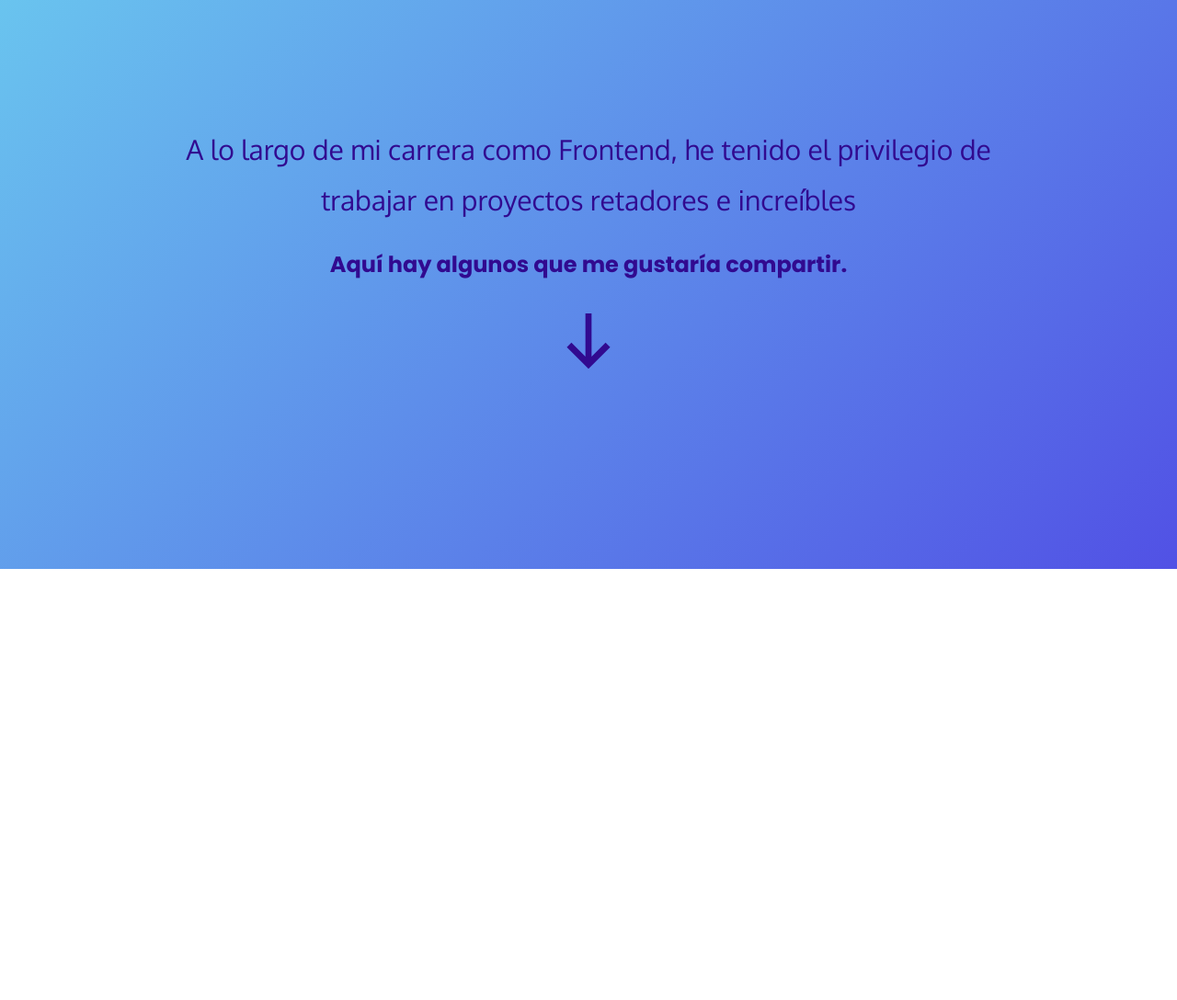
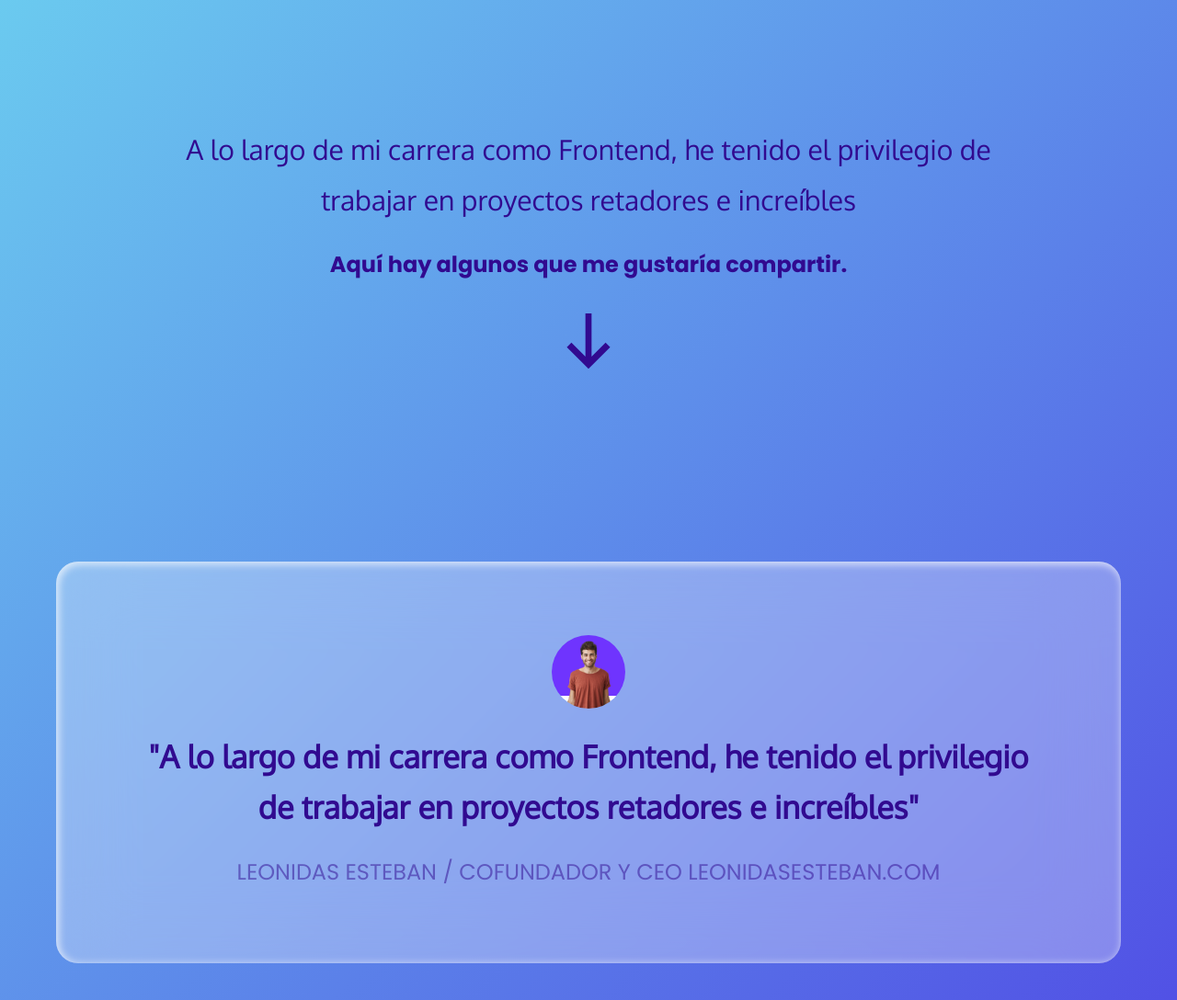
Before and after one commit to yersonreyes/reto-jaume, a plain HTML site: page index.html in a window 1280 px wide. Shown: the part 680-1768 px from the top of the page at 92% size. Before the commit the page ends 1299 px from the top, so only its background shows below. Drawn offline with Linux system fonts and the light colour scheme.

Commit message:
creado componente testimonio

```diff
--- a/css/css/personal-message.css
+++ b/css/css/personal-message.css
@@ -1,6 +1,6 @@
 .personal-message{
-padding-block-start: 40px ;
-padding-block-end: 40px ;
+margin-block-start: 40px ;
+margin-block-end: 40px ;
 display: flex;
 justify-content: center;
 }
@@ -33,7 +33,7 @@ justify-content: center;
 @media screen and (min-width: 768px){
 
     .personal-message{
-        padding-block-start: 200px ;
-        padding-block-end: 200px ;
+        margin-block-start: 200px ;
+        margin-block-end: 200px ;
         }
 }
--- /dev/null
+++ b/css/css/testimonial.css
@@ -0,0 +1,60 @@
+.testimonial{
+    margin-block-start:40px ;
+    margin-block-end: 40px;
+}
+
+.testimonial-container{
+    display: flex;
+    flex-direction: column;
+    justify-content: center;
+    align-items: center;
+    gap: 24px ;
+    padding: 24px;
+    background: rgba(255, 255, 255, 0.3);
+    backdrop-filter: blur(39.7657px);
+    border-radius: 24px;
+    box-shadow: inset 2px 2px 8px 1px rgba(255, 255, 255, 0.7)
+
+}
+
+.testimonial-container img{
+    inline-size: 64px;
+    block-size: 64px;
+    border-radius: 50%;
+}
+
+.testimonial-text1{
+    margin: 0;
+    font: var(--fonttestimnonial);
+}
+
+.testimonial-text2{
+    margin: 0;
+    font: var(--caption);
+    opacity: 0.5;
+}
+
+
+@media screen and (min-width: 768px){
+
+    .testimonial-container{
+        padding: 80px;
+        text-align: center;
+    }
+
+    .testimonial-container img{
+        inline-size: 80px;
+        block-size: 80px;
+    }
+
+    .testimonial-text1{
+        font-size: 34px;
+        line-height: 55px;
+    }
+
+    .testimonial-text2{
+        font-size: 24px;
+        line-height: 39px;
+    }
+
+}
--- a/css/index.css
+++ b/css/index.css
@@ -5,6 +5,7 @@
 @import "./css/wrapper.css";
 @import "./css/menu.css";
 @import "./css/personal-message.css";
+@import "./css/testimonial.css";
 
 
 :root {
@@ -21,6 +22,7 @@
   --button: bold 14px/22px var(--fontbase);
   --caption: 12px/19px var(--fontbase);
   --fontvariable: 30px/55px var(--fontbase2);
+  --fonttestimnonial:bold 16px/25px var(--fontbase2);
   --purple: #310a90;
   --green:#42e2b8;
   --white: white;
--- a/index.html
+++ b/index.html
@@ -59,6 +59,14 @@
       </div>
     </section>
 
+    <section class="testimonial">
+      <div class="testimonial-container">
+        <img src="./images/user.png" alt="">
+        <p class="testimonial-text1">"A lo largo de mi carrera como Frontend, he tenido el privilegio de trabajar en proyectos retadores e increíbles"</p>
+        <p class="testimonial-text2">LEONIDAS ESTEBAN / COFUNDADOR Y CEO LEONIDASESTEBAN.COM</p>
+      </div>
+    </section>
+
   </div>
 
 
```
